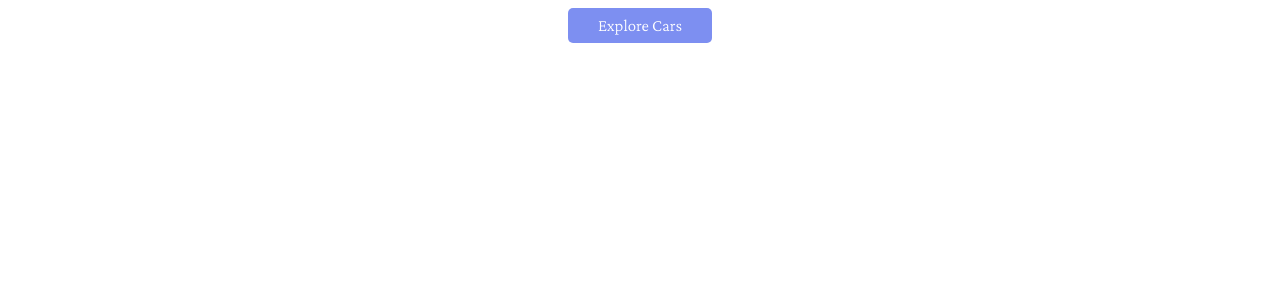
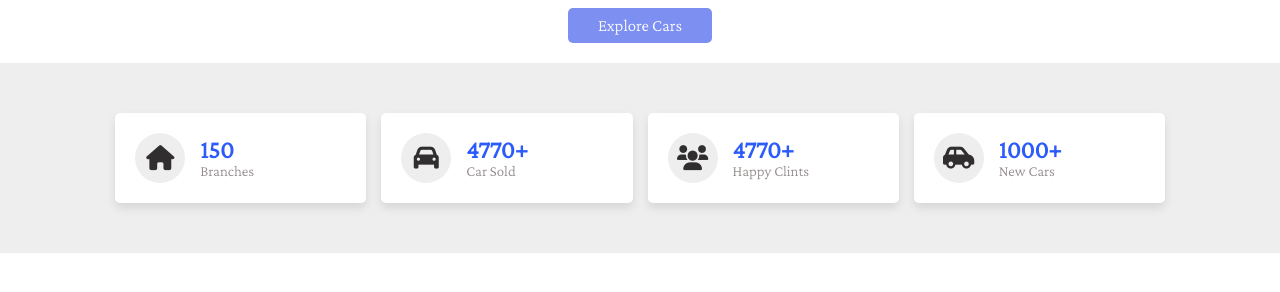
Before and after one commit to satishmaurya1/carwale, a plain HTML site: page index.html in a window 1280 px wide. Shown: the part 700-992 px from the top of the page. Drawn offline with nearby package versions, Linux system fonts and the light colour scheme.

Commit message:
updating icons section

```diff
--- a/index.html
+++ b/index.html
@@ -72,9 +72,53 @@
 
     <section class="home" id="home">
 
-        <h1 class="home-paralax" data-speed="-2">buy your car</h1>
-        <img src="./images/7376.jpg" alt=""  class="home-paralax" data-speed="5">
-        <a href="" class="btn home-paralax" data-speed="7">explore cars</a>
+        <h1 class="home-paralax" data-speed="2">buy your car</h1>
+        <img src="./images/7376.jpg" alt=""  class="home-paralax" data-speed="-1">
+        <a href="" class="btn home-paralax" data-speed="-2">explore cars</a>
+    </section>
+
+
+
+
+
+    <!-- -------------------------icons-------------------- -->
+
+
+    <section class="icons-container">
+
+        <div class="icons">
+              <i class="fas fa-home"></i>
+              <div class="content">
+                  <h3>150</h3>
+                  <p>branches</p>
+              </div>
+        </div>
+
+        <div class="icons">
+              <i class="fas fa-car"></i>
+              <div class="content">
+                  <h3>4770+</h3>
+                  <p>car sold</p>
+              </div>
+          </div>
+
+
+        <div class="icons">
+              <i class="fas fa-users"></i>
+              <div class="content">
+                  <h3>4770+</h3>
+                  <p>happy clints</p>
+              </div>
+        </div>
+
+        <div class="icons">
+              <i class="fas fa-car-side"></i>
+              <div class="content">
+                  <h3>1000+</h3>
+                  <p>new cars</p>
+              </div>
+        </div>
+
     </section>
 
 
--- a/style.css
+++ b/style.css
@@ -310,3 +310,64 @@ section{
         display: block;
     }
 }
+
+
+/* -----------------icons-------------------- */
+
+
+.icons-container{
+    padding-top: 5rem;
+    padding-bottom: 5rem;
+    display: grid;
+    grid-template-columns: repeat(auto-fit,minmax(25rem,1fr));
+    gap: 1.5rem;
+    background: #eee;
+}
+
+.icons-container .icons{
+    display: flex;
+    align-items: center;
+    gap: 1.5rem;
+    padding: 2rem;
+    background: #fff;
+    box-shadow: var(--box-shadow);
+    border-radius: .5rem;
+}
+
+.icons-container .icons i{
+    height: 5rem;
+    width: 5rem;
+    line-height: 5rem;
+    font-size: 2.5rem;
+    border-radius: 50%;
+    background: #eee;
+    color: var(--black);
+    text-align: center;
+}
+
+.icons-container .icons .content h3{
+    color: var(--blue);
+    font-size: 2.5rem;
+}
+
+
+.icons-container .icons .content p{
+    color: var(--lightblack);
+    font-size: 1.5rem;
+}
+
+.icons-container .icons:hover{
+   background: var(--black);
+}
+
+.icons-container .icons:hover i{
+    background: var(--blue);
+}
+
+.icons-container .icons:hover .content h3{
+    color: white;
+}
+
+.icons-container .icons:hover .content p{
+    color: white;
+}
```
